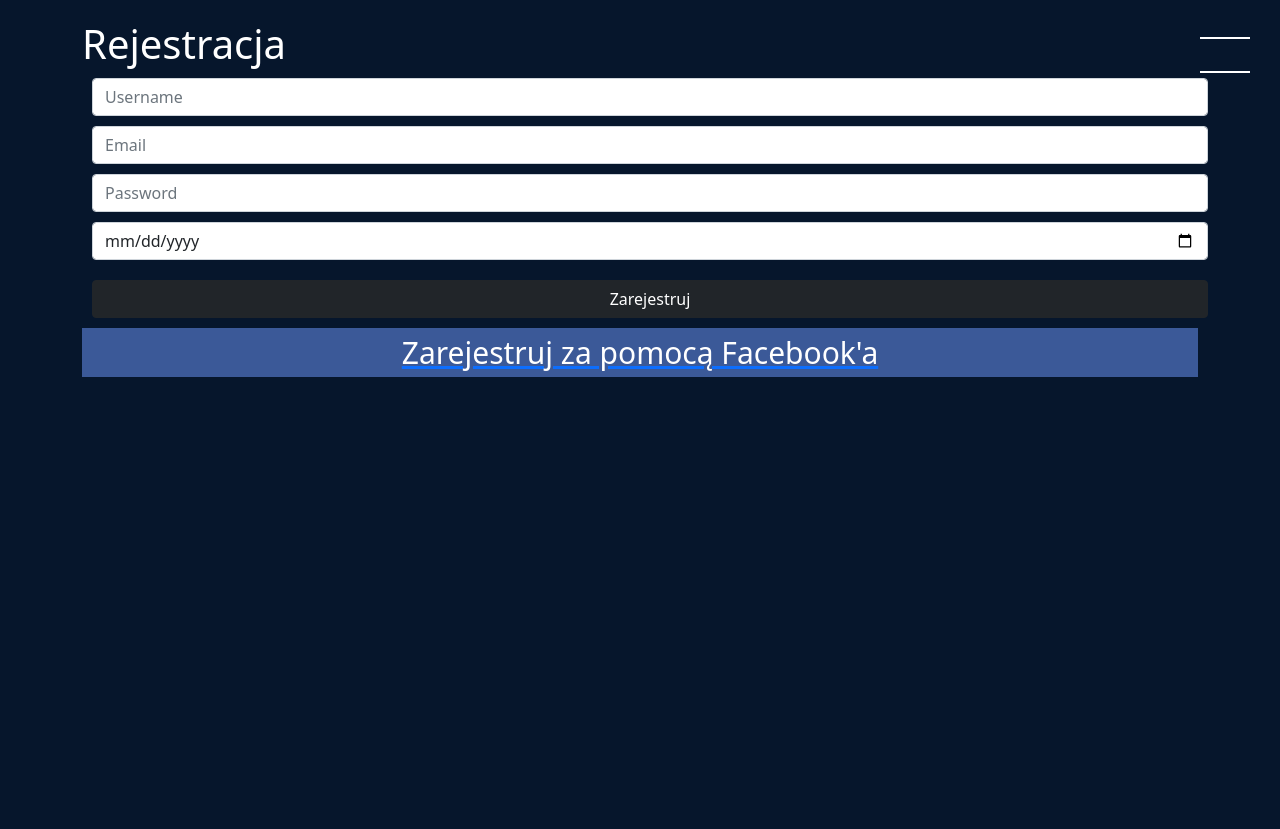
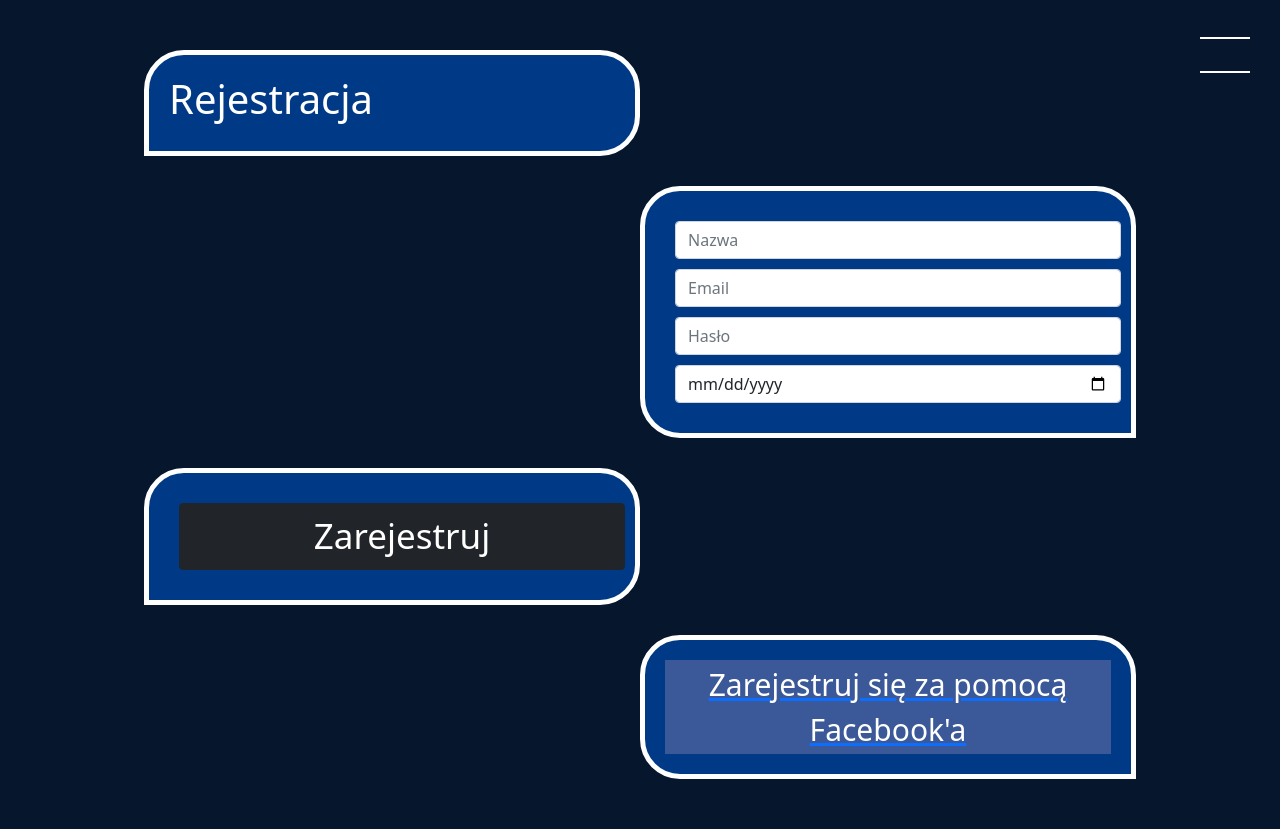
Before and after one commit to Korek-F/Django-forum, a Django app: page /registration/ in a window 1280 px wide. Before the commit the page ends 377 px from the top, so only its background shows below. Run offline with Django 3.2, Linux system fonts and the light colour scheme.

Commit message:
Zmiana ekranu logowania i rejestracji

```diff
--- a/blog/templates/blog/base.html
+++ b/blog/templates/blog/base.html
@@ -24,6 +24,9 @@
         <div class="toggle2" onclick='toggle()'></div>
         <ul>
             {% if not user.is_authenticated%}
+              <li class="nav-item ">
+                <a class="nav-link" href="{% url 'mainpage' %}">Strona główna</a>
+              </li>
               <li class="nav-item ">
                 <a class="nav-link" href="{% url 'registration' %}">Rejestracja</a>
               </li>
--- a/blog/templates/blog/chat.html
+++ b/blog/templates/blog/chat.html
@@ -3,9 +3,9 @@
 {%block content%}
 {% if user.is_authenticated and not error %}
 <div class="container background_v1">
-    <h2 style="color:white;">{{second_user.get_name}}</h2>
-
-
+    <a href='{% url "profile" second_user.id %}'>
+        <h2 style="color:white;">{{second_user.get_name}}</h2>
+    </a>
     <div style="color:white;">
         <div class="row">
             <input class="col-sm-12 col-md-10" type="text" id="message_input" maxlength="300" />
--- a/blog/templates/blog/profile.html
+++ b/blog/templates/blog/profile.html
@@ -166,10 +166,7 @@
                     {%endfor%}
                 {%endif%}
             </div>
-        {%else%}
-            <div class="profile_posts_box_2">
 
-            </div>
         {%endif%}
         </div><!--row-->
     </div><!--Container-->
--- a/blog/templates/blog/registration.html
+++ b/blog/templates/blog/registration.html
@@ -1,19 +1,22 @@
 {% extends "blog/base.html"%}
 {%block content%}
 {% include 'blog/_messages.html'%}
-<div class="container">
-    <h1>Rejestracja</h1>
+<div>
     {%if error%}
     {{error}}
     {%endif%}
+    <div class="main_page_mess main_page_reg_r main_page_reg_1">
+        <h1>Rejestracja</h1>
+    </div>
     <form action="{% url 'registration' %}" method="post">
         {% csrf_token %}
+        <div class="main_page_mess main_page_reg_l main_page_reg_2">
             <input
                 style="margin:10px;"
                 class="form-control"
                 type="text"
                 name="username"
-            placeholder="Username"
+                placeholder="Nazwa"
                 id="usernameField" />
             <input
                 style="margin:10px;"
@@ -27,26 +30,31 @@
                 class="form-control"
                 type="password"
                 name="password"
-            placeholder="Password"
+                placeholder="Hasło"
                 id="passwordField"/>
             <input
                 style="margin:10px;"
                 class="form-control"
                 type="date"
                 name="date"
-            placeholder="Birth Date"
+                placeholder="Data Urodzenia"
                 id="birthdateField"/>
-
+        </div>
+        <div class="main_page_mess main_page_reg_r main_page_reg_3">
             <button
-            style="margin:10px;"
+                style="margin:10px; font-size:35px;"
                 type="submit"
                 value="Register"
                 class="btn btn-dark"> Zarejestruj </button>
+        </div>
     </form>
+
+    <div class="main_page_mess main_page_reg_l main_page_reg_4">
         <a href="{% url 'social:begin' 'facebook' %}">
             <div class="fb">
-			Zarejestruj za pomocą Facebook'a
+                Zarejestruj się za pomocą Facebook'a
             </div>
         </a>
     </div>
+</div>
 {% endblock %}
--- a/blog/views.py
+++ b/blog/views.py
@@ -45,6 +45,8 @@ def MainPage(request):
         context["new_messages"] = new_messages
     return render(request, "blog/mainpage.html",context=context)
 
+from django.utils import timezone
+from datetime import datetime
 class RegistrationView(View):
     def get(self, request):
         return render(request, "blog/registration.html")
@@ -53,6 +55,13 @@ class RegistrationView(View):
         email = request.POST['email']
         password = request.POST['password']
         birth_date = request.POST['date']
+        now = str(timezone.now().date())
+        date = datetime.strptime(birth_date, '%Y-%m-%d')
+        now = datetime.strptime(now, '%Y-%m-%d')
+        if date>=now:
+            messages.error(request, "Niepoprawna data")
+            return render(request, "blog/registration.html")
+
         if not User.objects.filter(username=username).exists():
             if not User.objects.filter(email=email).exists():
                 if len(password)<6:
--- a/startapp3/settings.py
+++ b/startapp3/settings.py
@@ -25,7 +25,7 @@ SECRET_KEY = '^&zd(d4wx1l&l$l66gnl97xff!!*3(m4_agm$5ug6+4dp4k-_0'
 # SECURITY WARNING: don't run with debug turned on in production!
 DEBUG = True
 
-ALLOWED_HOSTS = ["51.83.133.235","mysite.com","localhost","127.0.0.1"]
+ALLOWED_HOSTS = ["mysite.com","localhost","127.0.0.1"]
 
 
 # Application definition
--- a/static/style.css
+++ b/static/style.css
@@ -462,21 +462,53 @@ form ul{
     background-color: rgb(0, 58, 134);
     width: 40%;
     visibility: hidden;
+    user-select: none;
 
 }
+
+.main_page_reg_r{
+    font-size: 35px;
+    margin-bottom: 100px;
+    border-radius: 40px 40px 40px 0px;
+    margin: 30px;
+
+    margin-left: 10%;
+}
+
+.main_page_reg_l{
+    font-size: 35px;
+    margin-bottom: 100px;
+    border-radius: 40px 40px 0px 40px;
+    margin: 30px;
+
+    margin-left: 50%;
+}
+.main_page_reg_1{
+    animation: 1s ease-out 0.5s 1 slideInFromLeft forwards;
+}
+.main_page_reg_2{
+    animation: 1s ease-out 1s 1 slideInFromRight forwards;
+}
+.main_page_reg_3{
+    animation: 1s ease-out 1.5s 1 slideInFromLeft forwards;
+}
+.main_page_reg_4{
+    animation: 1s ease-out 2s 1 slideInFromRight forwards;
+}
+
 .main_page_reg{
     font-size: 35px;
     margin-bottom: 100px;
     border-radius: 40px 40px 40px 0px;
     margin: 30px;
-    animation: 1s ease-out 1s 1 slideInFromLeft forwards;
+    animation: 1s ease-out 0.5s 1 slideInFromLeft forwards;
 }
 .main_page_log{
     margin: 30px;
     font-size: 40px;
     float: right;
     border-radius: 40px 40px 0px 40px;
-    animation: 1s ease-out 2s 1 slideInFromRight forwards;
+    animation: 1s ease-out 1s 1 slideInFromRight forwards;
 }
 
 .main_page_info{
@@ -485,15 +517,16 @@ form ul{
     font-size: 35px;
     float: left;
     border-radius: 40px 40px 40px 0px;
-    animation: 1s ease-out 3s 1 slideInFromLeft forwards;
+    animation: 1s ease-out 1.5s 1 slideInFromLeft forwards;
 
 }
 
 @media only screen and (max-width:1096px) {
-    .main_page_reg, .main_page_log, .main_page_info{
+    .main_page_mess{
         width:80%;
         font-size:20px;
         margin-top: 5px;
+        margin: 30px;
     }
 }
 .main_page_reg>a, .main_page_log>a{
@@ -506,9 +539,9 @@ form ul{
 
 .main_page_reg>a:hover, .main_page_log>a:hover{
     transform: scale(1.2) translateY(-15px);
-    color:green;
+    color:white;
     text-shadow: 0px 15px 10px white;
-    -webkit-text-stroke: 0.5px white;
+    -webkit-text-stroke: 1px black;
     border-radius: 15px;
 
 }
```
Also changed, not shown: blog/templates/blog/base3.html (deleted, +0 -86 lines), blog/templates/blog/login.html (+9 -1 lines), db.sqlite3, media/images/user_images/321.png (added). Lines whose indentation alone changed are shown as unchanged.
